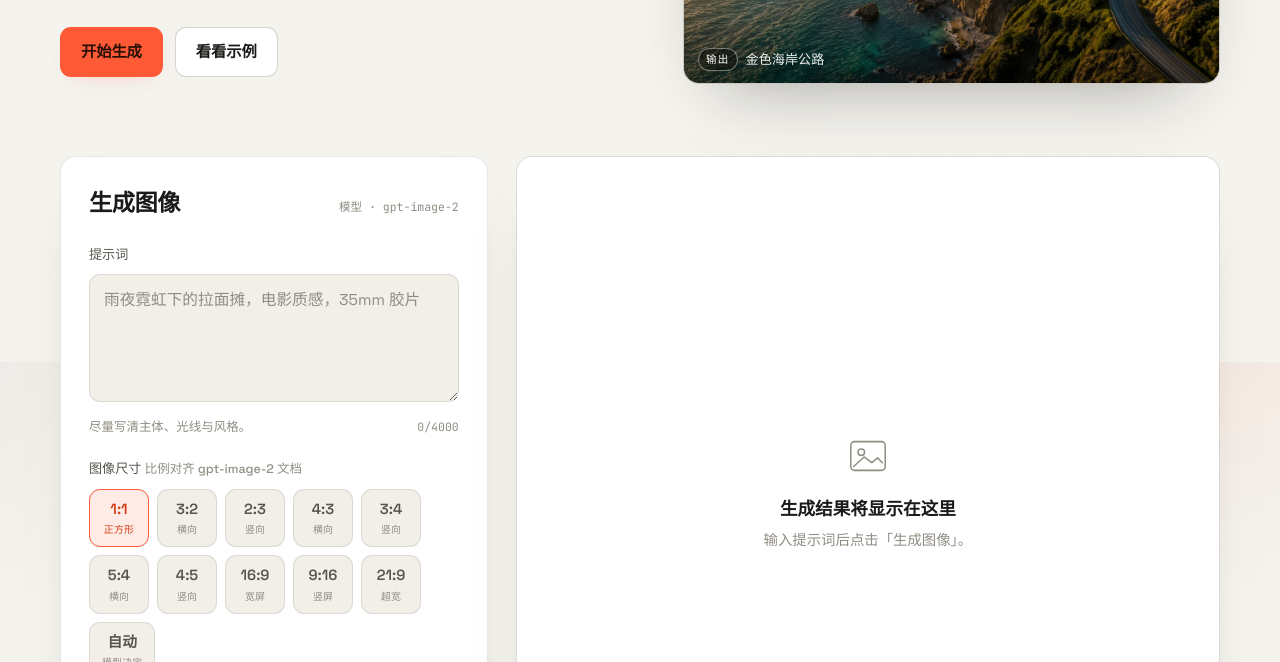
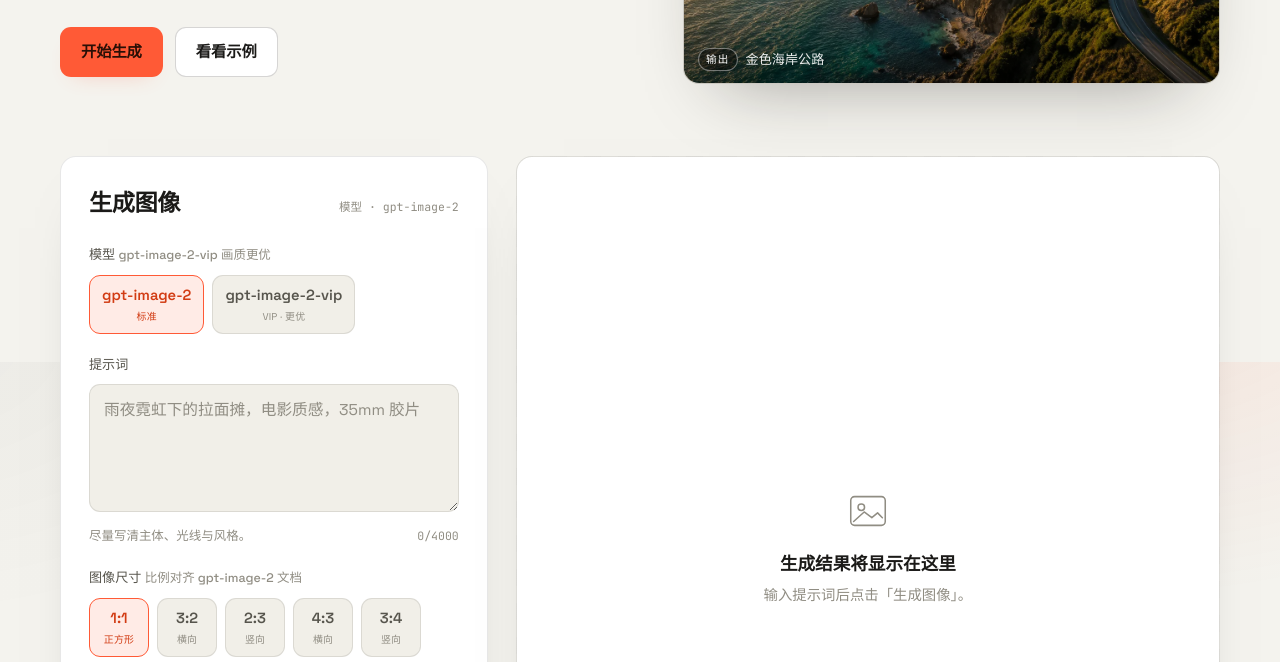
Before and after one commit to nihao555-hub/gpt-image2, a plain HTML site: page static/index.html in a window 1280 px wide. Shown: the part 438-1100 px from the top of the page. Drawn offline with Linux system fonts and the light colour scheme; no server answers.

Commit message:
feat(web): 添加 gpt-image-2-vip 模型选项
- 在工作台加入模型选择器（gpt-image-2 / gpt-image-2-vip）
- 所选 model 随请求发送，面板标题同步显示
- vip 不支持比例字符串，按官方分辨率表把所选比例自动转换为 1K 像素值

Co-Authored-By: Devin AI <158243242+devin-ai-integration[bot]@users.noreply.github.com>

```diff
--- a/static/app.js
+++ b/static/app.js
@@ -76,6 +76,38 @@
   };
   promptEl.addEventListener("input", updateCount);
   updateCount();
+
+  /* ---------- 模型选择 ---------- */
+  const panelModel = $("#panelModel");
+  const activeModel = () => {
+    const el = form.querySelector('input[name="model"]:checked');
+    return el ? el.value : "gpt-image-2";
+  };
+  const syncPanelModel = () => {
+    if (panelModel) panelModel.textContent = "模型 · " + activeModel();
+  };
+  $$('input[name="model"]').forEach((r) => r.addEventListener("change", syncPanelModel));
+  syncPanelModel();
+
+  // gpt-image-2-vip 不支持比例字符串，只接受像素值；按官方分辨率表取 1K 档。
+  const VIP_RATIO_TO_PX = {
+    "1:1": "1024x1024",
+    "3:2": "1536x1024",
+    "2:3": "1024x1536",
+    "4:3": "1152x864",
+    "3:4": "864x1152",
+    "5:4": "1120x896",
+    "4:5": "896x1120",
+    "16:9": "1280x720",
+    "9:16": "720x1280",
+    "21:9": "1456x624",
+    "auto": "auto",
+  };
+  const sizeForModel = (model, ratio) => {
+    if (model !== "gpt-image-2-vip") return ratio;
+    if (/^\d{2,5}x\d{2,5}$/.test(ratio)) return ratio;
+    return VIP_RATIO_TO_PX[ratio] || "1024x1024";
+  };
 
   /* ---------- 尺寸 -> 画布比例 ---------- */
   const activeRatio = () => form.querySelector('input[name="ratio"]:checked').value;
@@ -451,9 +483,11 @@
       promptEl.focus();
       return;
     }
+    const model = activeModel();
     const payload = {
       prompt,
-      aspectRatio: activeRatio(),
+      model,
+      aspectRatio: sizeForModel(model, activeRatio()),
       urls: gatherRefs(),
     };
     runGeneration(payload);
--- a/static/index.html
+++ b/static/index.html
@@ -62,6 +62,20 @@
           <div class="panel__head">
             <h2 class="panel__title">生成图像</h2>
             <span class="mono panel__model" id="panelModel">模型 · gpt-image-2</span>
+          </div>
+
+          <div class="field">
+            <span class="field__label">模型 <span class="field__hint">gpt-image-2-vip 画质更优</span></span>
+            <div class="ratio-grid" role="radiogroup" aria-label="模型" id="modelGroup">
+              <label class="ratio-opt">
+                <input type="radio" name="model" value="gpt-image-2" checked />
+                <span>gpt-image-2<small>标准</small></span>
+              </label>
+              <label class="ratio-opt">
+                <input type="radio" name="model" value="gpt-image-2-vip" />
+                <span>gpt-image-2-vip<small>VIP · 更优</small></span>
+              </label>
+            </div>
           </div>
 
           <div class="field">
```
